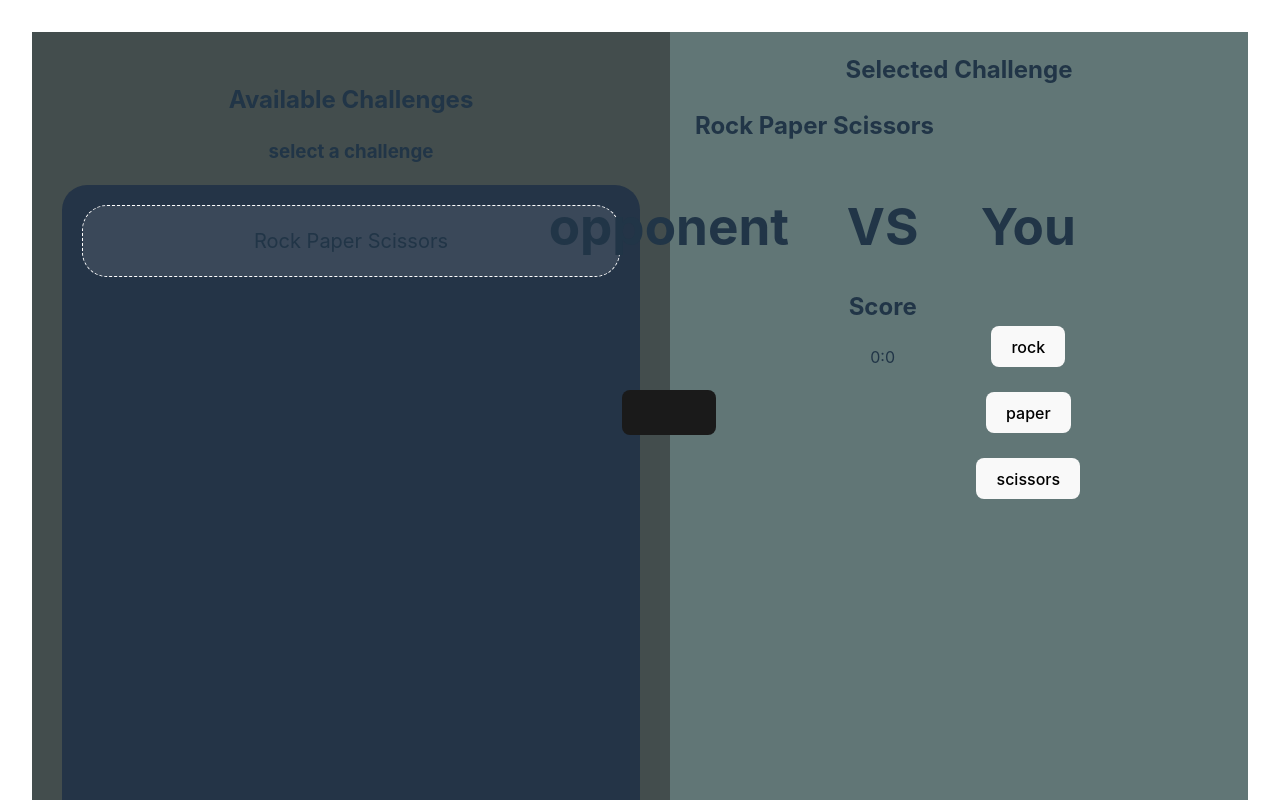
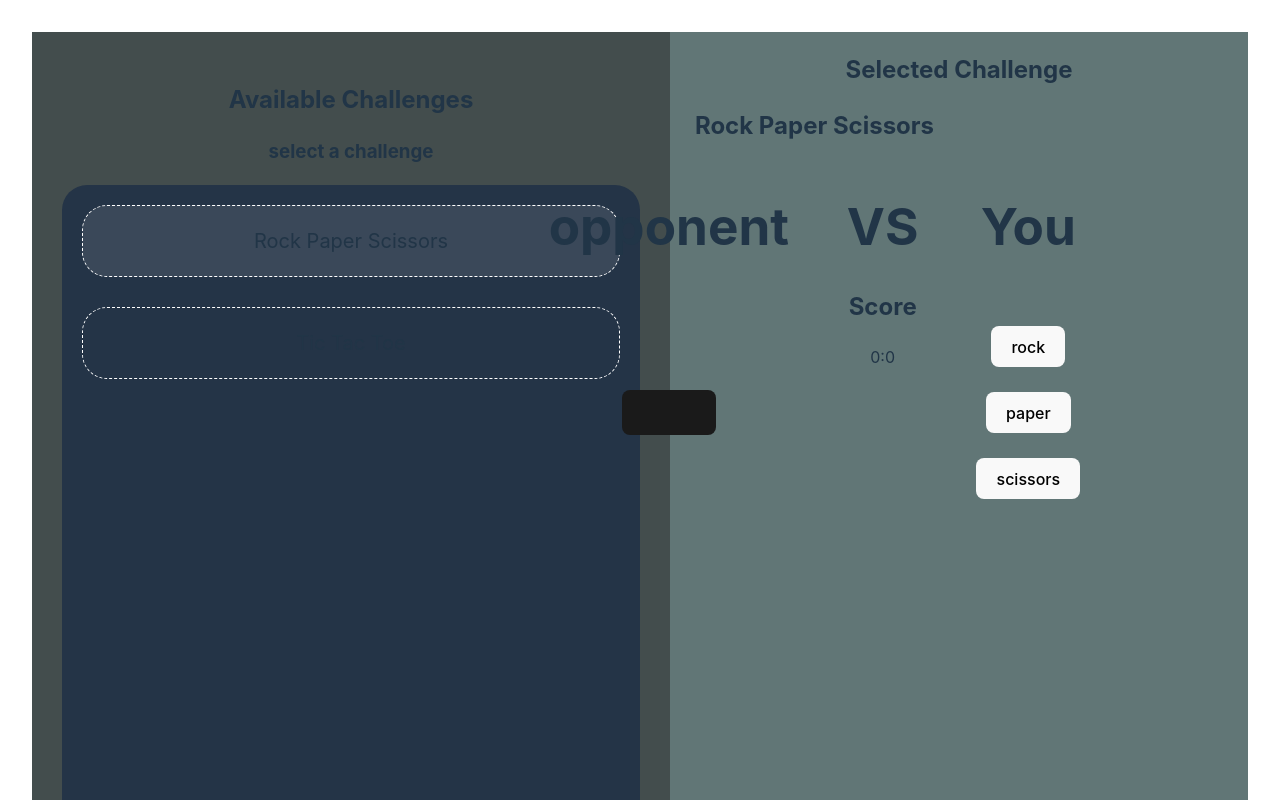
Before and after one commit to luishenrique-gj/vite-react-osf-training, a React (Vite) app: page / in a window 1280 px wide. Shown: the top 800 px of the page. Built offline with nearby package versions, Linux system fonts and the light colour scheme.

Commit message:
feat:added new route for placeholder component

```diff
--- a/src/constants/challengeOptions.ts
+++ b/src/constants/challengeOptions.ts
@@ -1,6 +1,8 @@
 import RockPaperScissors from "../components/challenges/rockPaperScissors/RockPaperScissors";
+import TicTacToe from "../components/challenges/rockPaperScissors/TicTacToe";
 import { menuKeys } from "./menuOptions";
 
 export const challengeList = [
-    { key: menuKeys.RockPaperScissors, component: RockPaperScissors },
+    { key: menuKeys.RockPaperScissors, component: RockPaperScissors, path: "/rock-paper-scissors" },
+    {key: "tic-tac-toe", component:TicTacToe , path: "/tic-tac-toe"}
 ];
--- a/src/constants/menuOptions.ts
+++ b/src/constants/menuOptions.ts
@@ -3,12 +3,19 @@ export const menuOptions = [
     {
         name: "Rock Paper Scissors",
         key: "rock-paper-scissors",
-    }
+        path: "/rock-paper-scissors"
+    },
+    {
+        name: "Tic Tac Toe",
+        key: "tic-tac-toe",
+        path: "/tic-tac-toe"
+    },
 ]
 
 export interface IMenuOptions {
     name: string;
     key: string;
+    path:string,
 }
 
 
```
